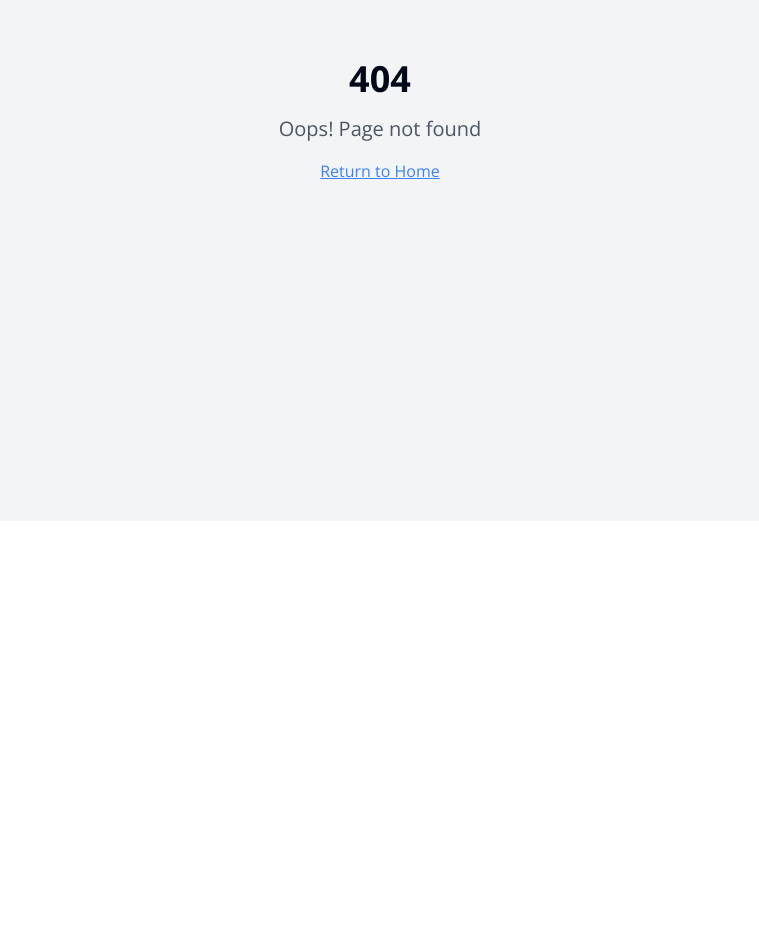
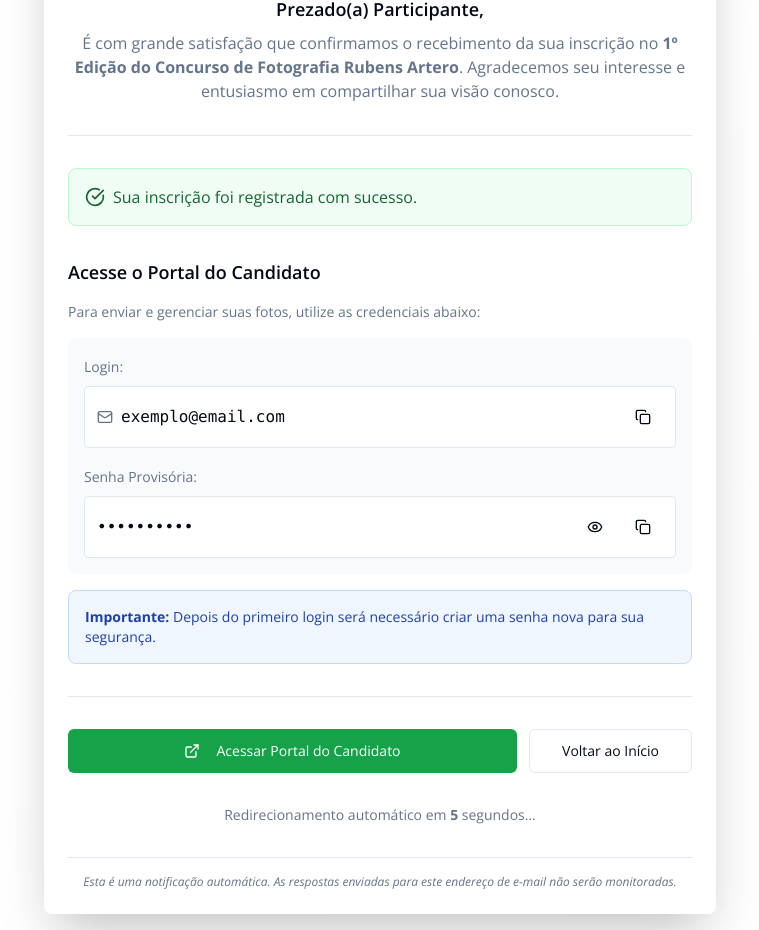
Before and after one commit to TatianaFlorentino/foto-form-design, a React (Vite) app: page /confirmation in a window 1280 px wide. Before the commit this address had no page. Shown: the part 279-1209 px from the top of the page, without its empty margins (260-1019 px from the left). Before the commit the page ends 800 px from the top, so only its background shows below. Built offline with nearby package versions, Linux system fonts and the light colour scheme.

Commit message:
Improve email layout
Improve the email layout based on the attached image.

```diff
--- a/src/App.tsx
+++ b/src/App.tsx
@@ -6,6 +6,7 @@ import { BrowserRouter, Routes, Route } from "react-router-dom";
 import Index from "./pages/Index";
 import { Login } from "./pages/Login";
 import { Workspace } from "./pages/Workspace";
+import { ConfirmationPage } from "./pages/ConfirmationPage";
 import NotFound from "./pages/NotFound";
 
 const queryClient = new QueryClient();
@@ -18,6 +19,7 @@ const App = () => (
       <BrowserRouter>
         <Routes>
           <Route path="/" element={<Index />} />
+          <Route path="/confirmation" element={<ConfirmationPage />} />
           <Route path="/login" element={<Login />} />
           <Route path="/workspace" element={<Workspace />} />
           {/* ADD ALL CUSTOM ROUTES ABOVE THE CATCH-ALL "*" ROUTE */}
--- a/src/components/photography-contest-form.tsx
+++ b/src/components/photography-contest-form.tsx
@@ -174,10 +174,10 @@ Ao aceitar este termo, você declara estar ciente e concordar com as práticas d
 
       console.log("Dados enviados:", data);
 
-      // Redirecionar para login após 3 segundos
+      // Redirecionar para página de confirmação
       setTimeout(() => {
-        navigate("/login");
-      }, 3000);
+        navigate(`/confirmation?name=${encodeURIComponent(data.fullName)}&email=${encodeURIComponent(data.email)}`);
+      }, 2000);
 
     } catch (error) {
       toast.error("Erro ao enviar inscrição. Tente novamente.");
--- /dev/null
+++ b/src/pages/ConfirmationPage.tsx
@@ -0,0 +1,177 @@
+import { useEffect, useState } from "react";
+import { useNavigate, useSearchParams } from "react-router-dom";
+import { Button } from "@/components/ui/button";
+import { Card, CardContent, CardDescription, CardHeader, CardTitle } from "@/components/ui/card";
+import { Badge } from "@/components/ui/badge";
+import { Separator } from "@/components/ui/separator";
+import { CheckCircle, Mail, Eye, EyeOff, Copy, ExternalLink } from "lucide-react";
+import { toast } from "sonner";
+
+export function ConfirmationPage() {
+  const navigate = useNavigate();
+  const [searchParams] = useSearchParams();
+  const [countdown, setCountdown] = useState(10);
+  const [showPassword, setShowPassword] = useState(false);
+
+  // Dados simulados vindos da inscrição
+  const participantName = searchParams.get("name") || "Participante";
+  const participantEmail = searchParams.get("email") || "exemplo@email.com";
+  const provisionalPassword = `INS${String(Date.now()).slice(-7)}`;
+
+  useEffect(() => {
+    const timer = setInterval(() => {
+      setCountdown((prev) => {
+        if (prev <= 1) {
+          navigate("/login");
+          return 0;
+        }
+        return prev - 1;
+      });
+    }, 1000);
+
+    return () => clearInterval(timer);
+  }, [navigate]);
+
+  const copyToClipboard = (text: string, label: string) => {
+    navigator.clipboard.writeText(text);
+    toast.success(`${label} copiado para a área de transferência!`);
+  };
+
+  return (
+    <div className="min-h-screen bg-gradient-to-br from-background via-background/80 to-secondary/10 flex items-center justify-center p-4">
+      <Card className="w-full max-w-2xl shadow-2xl border-0 bg-card/80 backdrop-blur-sm">
+        <CardHeader className="text-center space-y-6 pb-8">
+          <div className="mx-auto w-16 h-16 bg-green-500/10 rounded-full flex items-center justify-center">
+            <CheckCircle className="w-8 h-8 text-green-600" />
+          </div>
+
+          <div className="space-y-2">
+            <CardTitle className="text-2xl font-bold text-primary">
+              Inscrição Confirmada!
+            </CardTitle>
+            <CardDescription className="text-base">
+              1ª Edição do Concurso de Fotografia Rubens Artero
+            </CardDescription>
+          </div>
+
+          <Badge variant="secondary" className="text-sm font-medium">
+            Inscrição Nº #{String(Date.now()).slice(-8)}
+          </Badge>
+        </CardHeader>
+
+        <CardContent className="space-y-8">
+          {/* Saudação personalizada */}
+          <div className="text-center">
+            <h3 className="text-lg font-semibold mb-2">
+              Prezado(a) {participantName},
+            </h3>
+            <p className="text-muted-foreground">
+              É com grande satisfação que confirmamos o recebimento da sua inscrição no
+              <strong> 1º Edição do Concurso de Fotografia Rubens Artero</strong>.
+              Agradecemos seu interesse e entusiasmo em compartilhar sua visão conosco.
+            </p>
+          </div>
+
+          <Separator />
+
+          {/* Status da inscrição */}
+          <div className="bg-green-50 dark:bg-green-900/20 p-4 rounded-lg border border-green-200 dark:border-green-800">
+            <div className="flex items-center gap-2 text-green-800 dark:text-green-200">
+              <CheckCircle className="w-5 h-5" />
+              <span className="font-medium">Sua inscrição foi registrada com sucesso.</span>
+            </div>
+          </div>
+
+          {/* Acesso ao portal */}
+          <div className="space-y-4">
+            <h4 className="font-semibold text-lg">Acesse o Portal do Candidato</h4>
+            <p className="text-muted-foreground text-sm">
+              Para enviar e gerenciar suas fotos, utilize as credenciais abaixo:
+            </p>
+
+            <div className="space-y-4 bg-muted/50 p-4 rounded-lg">
+              {/* Email */}
+              <div className="space-y-2">
+                <label className="text-sm font-medium text-muted-foreground">Login:</label>
+                <div className="flex items-center gap-2 p-3 bg-background rounded border">
+                  <Mail className="w-4 h-4 text-muted-foreground" />
+                  <span className="flex-1 font-mono">{participantEmail}</span>
+                  <Button
+                    size="sm"
+                    variant="ghost"
+                    onClick={() => copyToClipboard(participantEmail, "Login")}
+                  >
+                    <Copy className="w-4 h-4" />
+                  </Button>
+                </div>
+              </div>
+
+              {/* Senha */}
+              <div className="space-y-2">
+                <label className="text-sm font-medium text-muted-foreground">Senha Provisória:</label>
+                <div className="flex items-center gap-2 p-3 bg-background rounded border">
+                  <span className="flex-1 font-mono">
+                    {showPassword ? provisionalPassword : "••••••••••"}
+                  </span>
+                  <Button
+                    size="sm"
+                    variant="ghost"
+                    onClick={() => setShowPassword(!showPassword)}
+                  >
+                    {showPassword ? <EyeOff className="w-4 h-4" /> : <Eye className="w-4 h-4" />}
+                  </Button>
+                  <Button
+                    size="sm"
+                    variant="ghost"
+                    onClick={() => copyToClipboard(provisionalPassword, "Senha")}
+                  >
+                    <Copy className="w-4 h-4" />
+                  </Button>
+                </div>
+              </div>
+            </div>
+
+            <div className="bg-blue-50 dark:bg-blue-900/20 p-4 rounded-lg border border-blue-200 dark:border-blue-800">
+              <p className="text-blue-800 dark:text-blue-200 text-sm">
+                <strong>Importante:</strong> Depois do primeiro login será necessário criar uma senha nova para sua segurança.
+              </p>
+            </div>
+          </div>
+
+          <Separator />
+
+          {/* Botões de ação */}
+          <div className="flex flex-col sm:flex-row gap-3">
+            <Button
+              onClick={() => navigate("/login")}
+              className="flex-1"
+              size="lg"
+            >
+              <ExternalLink className="w-4 h-4 mr-2" />
+              Acessar Portal do Candidato
+            </Button>
+            <Button
+              variant="outline"
+              onClick={() => navigate("/")}
+              size="lg"
+            >
+              Voltar ao Início
+            </Button>
+          </div>
+
+          {/* Contador de redirecionamento */}
+          <div className="text-center">
+            <p className="text-sm text-muted-foreground">
+              Redirecionamento automático em <strong>{countdown}</strong> segundos...
+            </p>
+          </div>
+
+          {/* Rodapé informativo */}
+          <div className="text-center text-xs text-muted-foreground italic border-t pt-4">
+            Esta é uma notificação automática. As respostas enviadas para este endereço de e-mail não serão monitoradas.
+          </div>
+        </CardContent>
+      </Card>
+    </div>
+  );
+}
```
